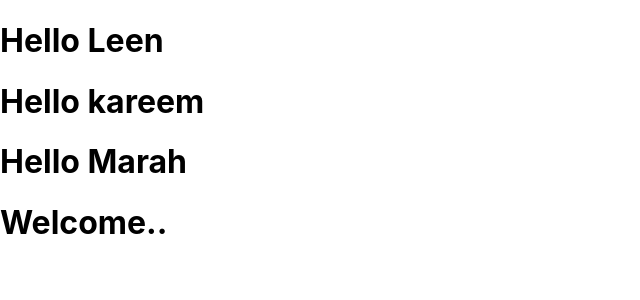
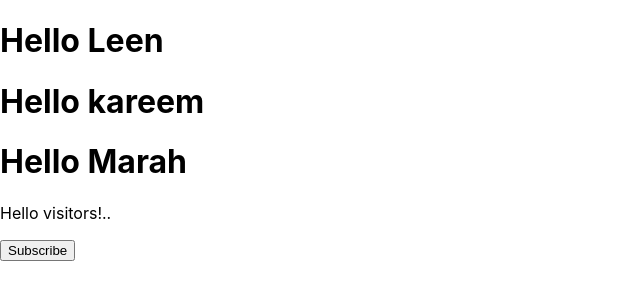
Before and after one commit to Leen-odeh3/Codevolution-Classes, a React (Create React App) app in the folder training/: page / in a window 1280 px wide. Shown: the top 300 px of the page, without its empty margins (0-640 px from the left). Built offline with nearby package versions, Linux system fonts and the light colour scheme.

Commit message:
setstate class-component

```diff
--- a/training/src/Component/Welcom/Welcome.jsx
+++ b/training/src/Component/Welcom/Welcome.jsx
@@ -1,11 +1,27 @@
-import React, { Component } from 'react'
+import React, { Component } from "react";
 
 export default class Welcome extends Component {
+  state = {
+    message: "Hello visitors!..",
+  };
+
+  SharedWorker() {
+    this.setState({ message: "Thank you for subscribing!" });
+  }
+
   render() {
     return (
       <div>
-        <h1>Welcome..</h1>
+        {/* <h1>Welcome..</h1> */}
+        <p>{this.state.message}</p>
+        <button
+          onClick={() => {
+            this.SharedWorker();
+          }}
+        >
+          Subscribe
+        </button>
       </div>
-    )
+    );
   }
 }
```
